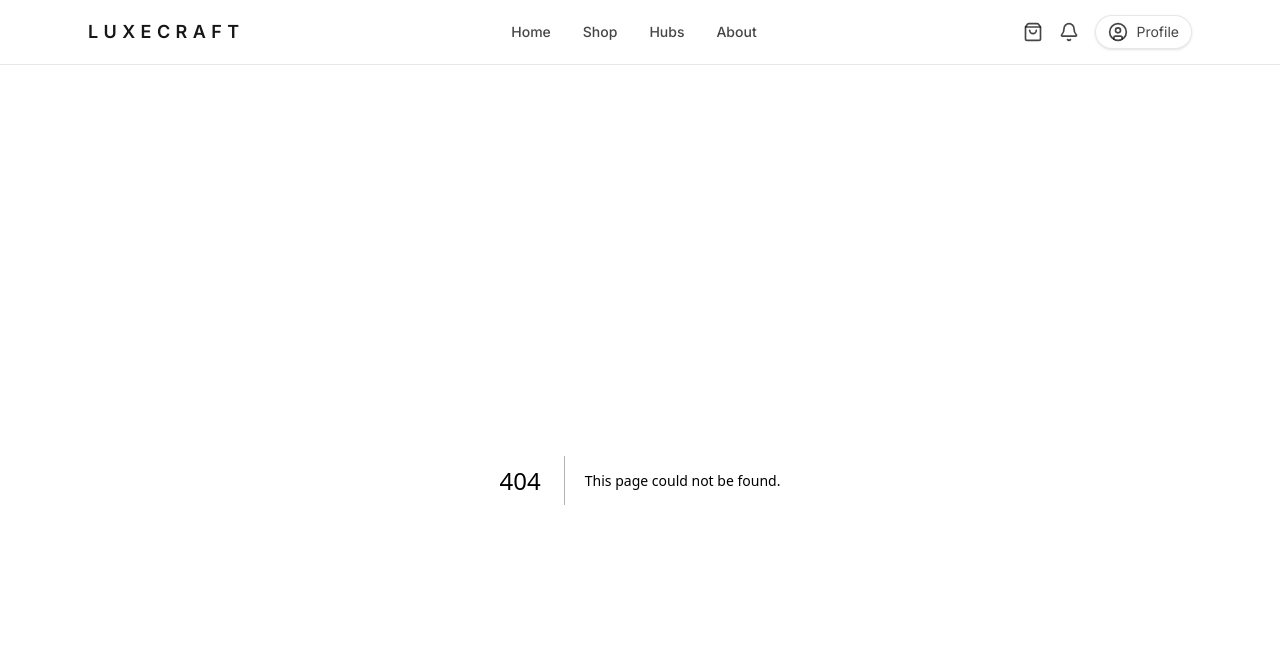
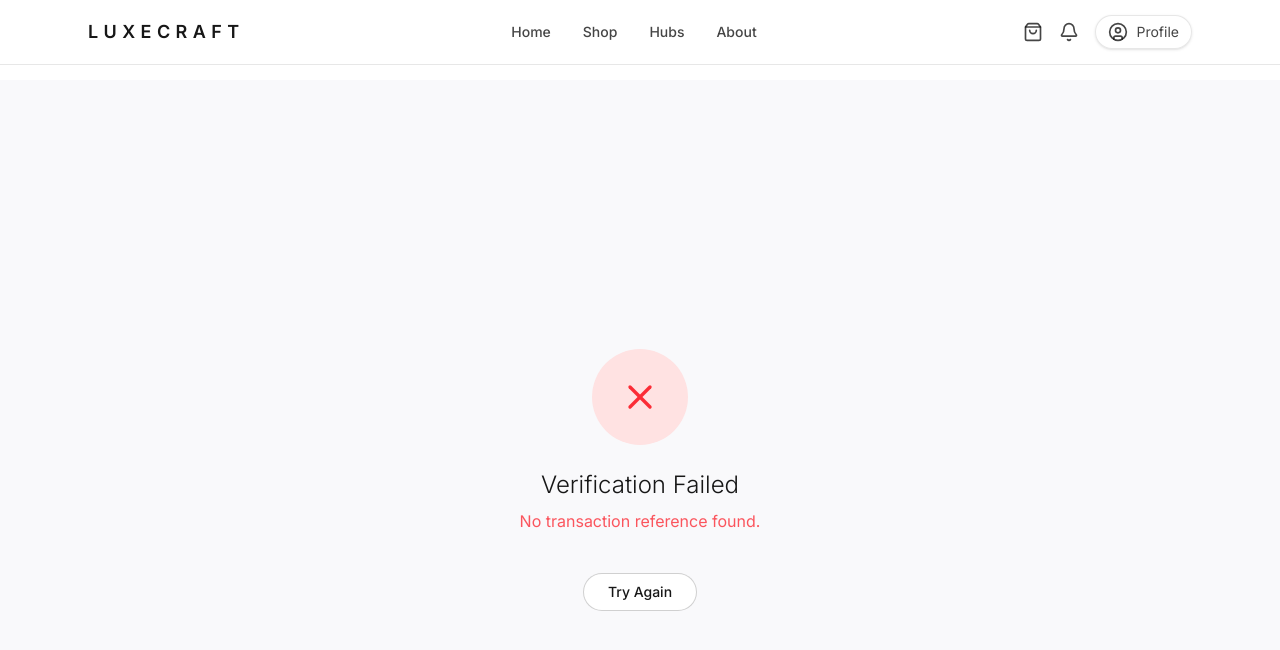
Before and after one commit to Aschio12/classic-furniture-frontend, a Next.js app: page /payment-success in a window 1280 px wide. Before the commit this address had no page. Shown: the top 650 px of the page. Built offline with nearby package versions, Linux system fonts and the light colour scheme.

Commit message:
Create page.tsx

```diff
--- /dev/null
+++ b/app/payment-success/page.tsx
@@ -0,0 +1,206 @@
+"use client";
+
+import { useEffect, useState, Suspense } from "react";
+import { useSearchParams, useRouter } from "next/navigation";
+import { motion, AnimatePresence } from "framer-motion";
+import confetti from "canvas-confetti";
+import { Check, X, Loader2, ArrowRight } from "lucide-react";
+
+import api from "@/lib/axios";
+import { useCartStore } from "@/store/cartStore";
+
+const triggerCelebration = () => {
+  const duration = 3 * 1000;
+  const animationEnd = Date.now() + duration;
+  const defaults = { startVelocity: 30, spread: 360, ticks: 60, zIndex: 0 };
+
+  const randomInRange = (min: number, max: number) =>
+    Math.random() * (max - min) + min;
+
+  const interval: NodeJS.Timeout = setInterval(function () {
+    const timeLeft = animationEnd - Date.now();
+
+    if (timeLeft <= 0) {
+      return clearInterval(interval);
+    }
+
+    const particleCount = 50 * (timeLeft / duration);
+    // since particles fall down, start a bit higher than random
+    confetti({
+      ...defaults,
+      particleCount,
+      origin: { x: randomInRange(0.1, 0.3), y: Math.random() - 0.2 },
+    });
+    confetti({
+      ...defaults,
+      particleCount,
+      origin: { x: randomInRange(0.7, 0.9), y: Math.random() - 0.2 },
+    });
+  }, 250);
+};
+
+// Wrapper component to use useSearchParams inside Suspense
+function PaymentStatusContent() {
+  const searchParams = useSearchParams();
+  const router = useRouter();
+  const clearCart = useCartStore((state) => state.clearCart);
+
+  const tx_ref = searchParams.get("tx_ref") || searchParams.get("transaction_id");
+  const [status, setStatus] = useState<"verifying" | "success" | "error">("verifying");
+  const [orderId, setOrderId] = useState<string | null>(null);
+  const [errorMessage, setErrorMessage] = useState("");
+
+  useEffect(() => {
+    let mounted = true;
+
+    async function verifyPayment() {
+      if (!tx_ref) {
+        if (mounted) {
+          setStatus("error");
+          setErrorMessage("No transaction reference found.");
+        }
+        return;
+      }
+
+      try {
+        // Call our backend to verify against Chapa
+        const { data } = await api.get(`/payments/verify/${tx_ref}`);
+
+        if (mounted) {
+          if (data.status === "success" || data.status === "Paid") {
+            setStatus("success");
+            setOrderId(data.data?.orderId);
+            clearCart(); // Clear the cart now that payment is confirmed
+            triggerCelebration();
+          } else {
+            setStatus("error");
+            setErrorMessage("Payment verification returned unexpected status.");
+          }
+        }
+      } catch (error: unknown) {
+        console.error("Verification error:", error);
+        if (mounted) {
+          setStatus("error");
+          const typedError = error as { response?: { data?: { message?: string } } };
+          setErrorMessage(
+            typedError.response?.data?.message || "Failed to verify transaction."
+          );
+        }
+      }
+    }
+
+    verifyPayment();
+
+    return () => {
+      mounted = false;
+    };
+  }, [tx_ref, clearCart]);
+
+  return (
+    <div className="flex flex-col items-center text-center">
+      <AnimatePresence mode="wait">
+        {status === "verifying" && (
+          <motion.div
+            key="verifying"
+            initial={{ opacity: 0, scale: 0.9 }}
+            animate={{ opacity: 1, scale: 1 }}
+            exit={{ opacity: 0, scale: 0.9 }}
+            className="flex flex-col items-center gap-6"
+          >
+            <div className="relative">
+              <div className="h-24 w-24 rounded-full border-4 border-primary/10" />
+              <Loader2 className="absolute inset-0 m-auto h-10 w-10 animate-spin text-primary" />
+            </div>
+            <div>
+              <h2 className="text-2xl font-light text-primary">Verifying Payment</h2>
+              <p className="mt-2 text-primary/60">
+                Please wait while we confirm your transaction...
+              </p>
+            </div>
+          </motion.div>
+        )}
+
+        {status === "success" && (
+          <motion.div
+            key="success"
+            initial={{ opacity: 0, scale: 0.8 }}
+            animate={{ opacity: 1, scale: 1 }}
+            transition={{ type: "spring", duration: 0.8 }}
+            className="flex flex-col items-center gap-6"
+          >
+            <motion.div
+              initial={{ scale: 0 }}
+              animate={{ scale: 1 }}
+              transition={{ delay: 0.2, type: "spring" }}
+              className="flex h-24 w-24 items-center justify-center rounded-full bg-green-500 shadow-xl shadow-green-500/20"
+            >
+              <Check className="h-10 w-10 text-white" />
+            </motion.div>
+            <div className="space-y-2">
+              <h2 className="text-4xl font-light tracking-tight text-primary">
+                Order Confirmed!
+              </h2>
+              <p className="max-w-md text-primary/60">
+                Thank you for your purchase. Your payment has been successfully
+                processed and your order is being prepared.
+              </p>
+            </div>
+
+            <div className="mt-8">
+              <button
+                onClick={() => router.push(orderId ? `/orders/${orderId}` : "/shop")}
+                className="group relative flex items-center gap-3 overflow-hidden rounded-full bg-primary px-8 py-4 text-white transition-all hover:bg-primary/90 hover:shadow-lg hover:shadow-primary/20"
+              >
+                <div className="relative z-10 flex items-center gap-2 font-medium">
+                  {orderId ? "Track your Furniture" : "Continue Shopping"}
+                  <ArrowRight className="h-4 w-4 transition-transform group-hover:translate-x-1" />
+                </div>
+                {/* Liquid hover effect */}
+                <div className="absolute inset-0 -translate-x-full bg-white/20 transition-transform duration-500 group-hover:translate-x-0" />
+              </button>
+            </div>
+          </motion.div>
+        )}
+
+        {status === "error" && (
+          <motion.div
+            key="error"
+            initial={{ opacity: 0, scale: 0.95 }}
+            animate={{ opacity: 1, scale: 1 }}
+            className="flex flex-col items-center gap-6"
+          >
+            <div className="flex h-24 w-24 items-center justify-center rounded-full bg-red-100">
+              <X className="h-10 w-10 text-red-500" />
+            </div>
+            <div>
+              <h2 className="text-2xl font-light text-primary">Verification Failed</h2>
+              <p className="mt-2 max-w-md text-red-500/80">{errorMessage}</p>
+            </div>
+            <button
+              onClick={() => window.location.reload()}
+              className="mt-4 rounded-full border border-primary/20 bg-white px-6 py-2 text-sm font-medium text-primary hover:bg-primary/5"
+            >
+              Try Again
+            </button>
+          </motion.div>
+        )}
+      </AnimatePresence>
+    </div>
+  );
+}
+
+export default function PaymentSuccessPage() {
+  return (
+    <main className="flex min-h-screen w-full items-center justify-center bg-[#F9F9FB] px-4">
+      <Suspense
+        fallback={
+          <div className="flex items-center justify-center">
+            <Loader2 className="h-8 w-8 animate-spin text-primary/20" />
+          </div>
+        }
+      >
+        <PaymentStatusContent />
+      </Suspense>
+    </main>
+  );
+}
```
